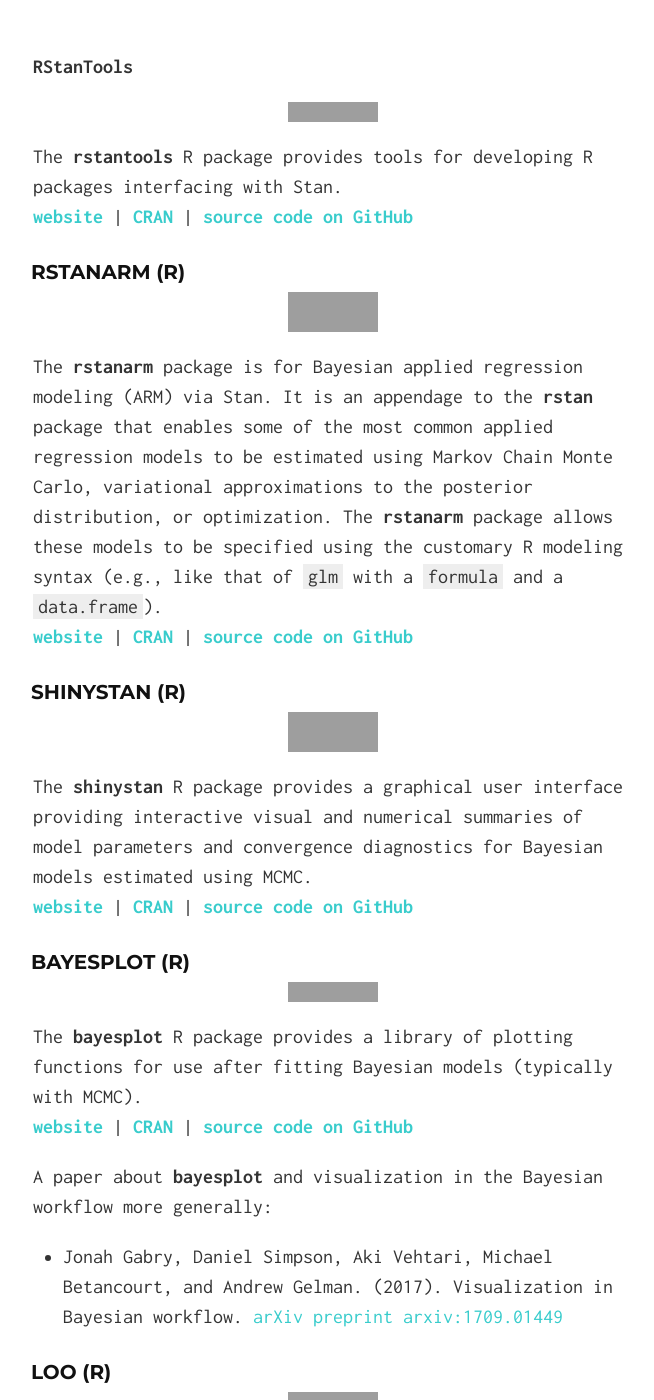
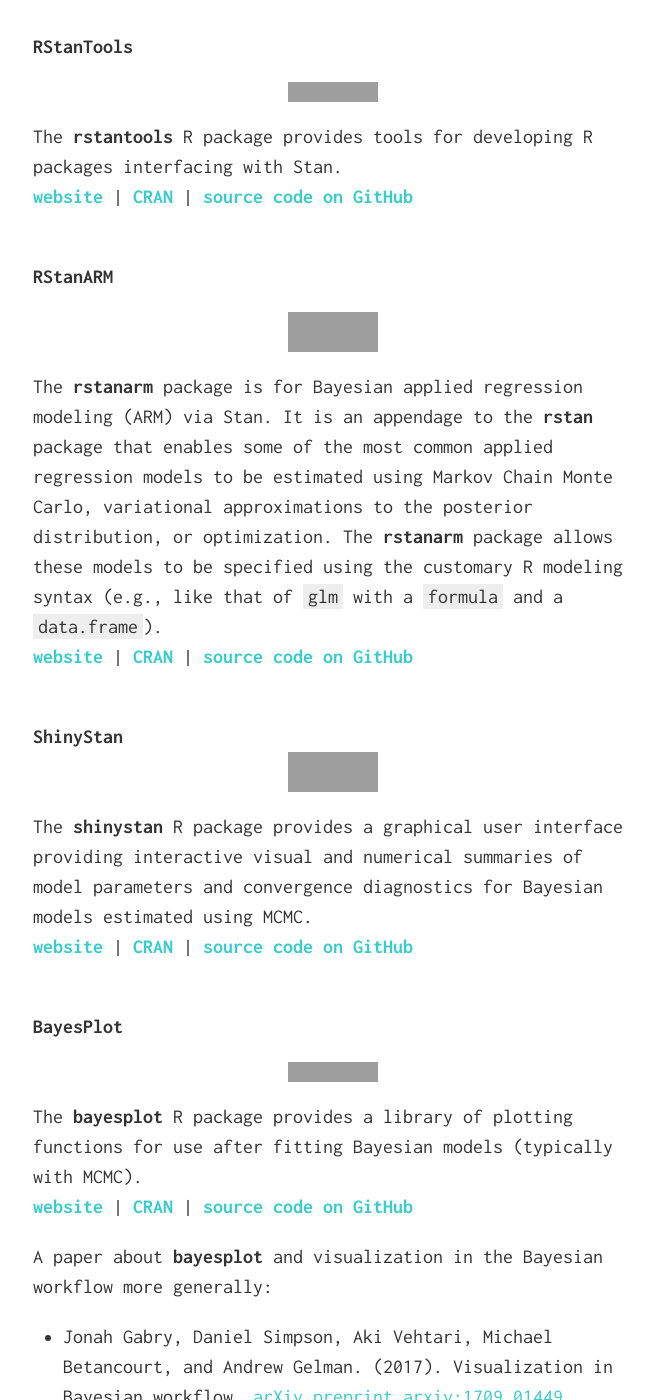
Before and after one commit to kendyteng/kendyteng.github.io, a Jekyll site: the page built from software-and-papers/index.md, in a window 1280 px wide and 1400 px high, scrolled down 758 px, cut to the strip 0-1400 px from the top of the window. Shown: the whole strip, without its empty margins (307-961 px from the left). Built offline with Jekyll 4.4.1, drawn with Linux system fonts in a browser that asks for light colours; nearby versions of some CDN libraries; grey boxes are pictures that could not be loaded.

Commit message:
Update index.md

```diff
--- a/software-and-papers/index.md
+++ b/software-and-papers/index.md
@@ -19,10 +19,7 @@ command line, R and Python (and more).
 
 ### R packages
 
-**RStan**
-
-[![CRAN\_Status\_Badge](http://www.r-pkg.org/badges/version/rstan)](http://cran.r-project.org/package=rstan)
-[![RStudio_CRAN_mirror_downloads_badge](http://cranlogs.r-pkg.org/badges/grand-total/rstan?color=blue)](http://cran.r-project.org/web/packages/rstan)
+**RStan** [![CRAN\_Status\_Badge](http://www.r-pkg.org/badges/version/rstan)](http://cran.r-project.org/package=rstan)[![RStudio_CRAN_mirror_downloads_badge](http://cranlogs.r-pkg.org/badges/grand-total/rstan?color=blue)](http://cran.r-project.org/web/packages/rstan)
 
 The **rstan** package is the [R](https://www.r-project.org) interface to Stan.
 <br>
@@ -41,8 +38,11 @@ The **rstantools** R package provides tools for developing R packages interfacin
 [**CRAN**](https://cran.r-project.org/package=rstantools) |
 [**source code on GitHub**](https://github.com/stan-dev/rstantools)
 
-#### RStanARM (R)
-[![CRAN\_Status\_Badge](http://www.r-pkg.org/badges/version/rstanarm)](http://cran.r-project.org/package=rstanarm) [![RStudio_CRAN_mirror_downloads_badge](http://cranlogs.r-pkg.org/badges/grand-total/rstanarm?color=blue)](http://cran.r-project.org/web/packages/rstanarm)
+<br>
+**RStanARM**
+
+[![CRAN\_Status\_Badge](http://www.r-pkg.org/badges/version/rstanarm)](http://cran.r-project.org/package=rstanarm)
+[![RStudio_CRAN_mirror_downloads_badge](http://cranlogs.r-pkg.org/badges/grand-total/rstanarm?color=blue)](http://cran.r-project.org/web/packages/rstanarm)
 
 The **rstanarm** package is for Bayesian applied regression modeling (ARM) via Stan.
 It is an appendage to the **rstan** package that enables some of the
@@ -56,8 +56,10 @@ optimization. The **rstanarm** package allows these models to be
 [**CRAN**](https://cran.r-project.org/package=rstanarm) |
 [**source code on GitHub**](https://github.com/stan-dev/rstanarm)
 
-#### ShinyStan (R)
-[![CRAN\_Status\_Badge](http://www.r-pkg.org/badges/version/shinystan)](http://cran.r-project.org/package=shinystan) [![RStudio_CRAN_mirror_downloads_badge](http://cranlogs.r-pkg.org/badges/grand-total/shinystan?color=blue)](http://cran.r-project.org/web/packages/shinystan)
+<br>
+**ShinyStan**
+[![CRAN\_Status\_Badge](http://www.r-pkg.org/badges/version/shinystan)](http://cran.r-project.org/package=shinystan)
+[![RStudio_CRAN_mirror_downloads_badge](http://cranlogs.r-pkg.org/badges/grand-total/shinystan?color=blue)](http://cran.r-project.org/web/packages/shinystan)
 
 The **shinystan** R package provides a graphical user interface providing
 interactive visual and numerical summaries of model parameters and convergence
@@ -67,7 +69,9 @@ diagnostics for Bayesian models estimated using MCMC.
 [**CRAN**](https://cran.r-project.org/package=shinystan) |
 [**source code on GitHub**](https://github.com/stan-dev/shinystan)
 
-#### BayesPlot (R)
+<br>
+**BayesPlot**
+
 [![CRAN\_Status\_Badge](http://www.r-pkg.org/badges/version/bayesplot)](http://cran.r-project.org/package=bayesplot)
 
 The **bayesplot** R package provides a library of plotting functions for use
@@ -82,8 +86,11 @@ A paper about **bayesplot** and visualization in the Bayesian workflow more gene
 * Jonah Gabry, Daniel Simpson, Aki Vehtari, Michael Betancourt, and Andrew Gelman. (2017). Visualization in Bayesian workflow.
 [arXiv preprint arxiv:1709.01449](https://arxiv.org/abs/1709.01449)
 
-#### Loo (R)
-[![CRAN\_Status\_Badge](http://www.r-pkg.org/badges/version/loo)](http://cran.r-project.org/package=loo) [![RStudio_CRAN_mirror_downloads_badge](http://cranlogs.r-pkg.org/badges/grand-total/loo?color=blue)](http://cran.r-project.org/web/packages/loo)
+<br>
+**Loo**
+
+[![CRAN\_Status\_Badge](http://www.r-pkg.org/badges/version/loo)](http://cran.r-project.org/package=loo)
+[![RStudio_CRAN_mirror_downloads_badge](http://cranlogs.r-pkg.org/badges/grand-total/loo?color=blue)](http://cran.r-project.org/web/packages/loo)
 
 The **loo** R package is for efficient approximate leave-one-out cross-validation for Bayesian models.
 <br>
```
